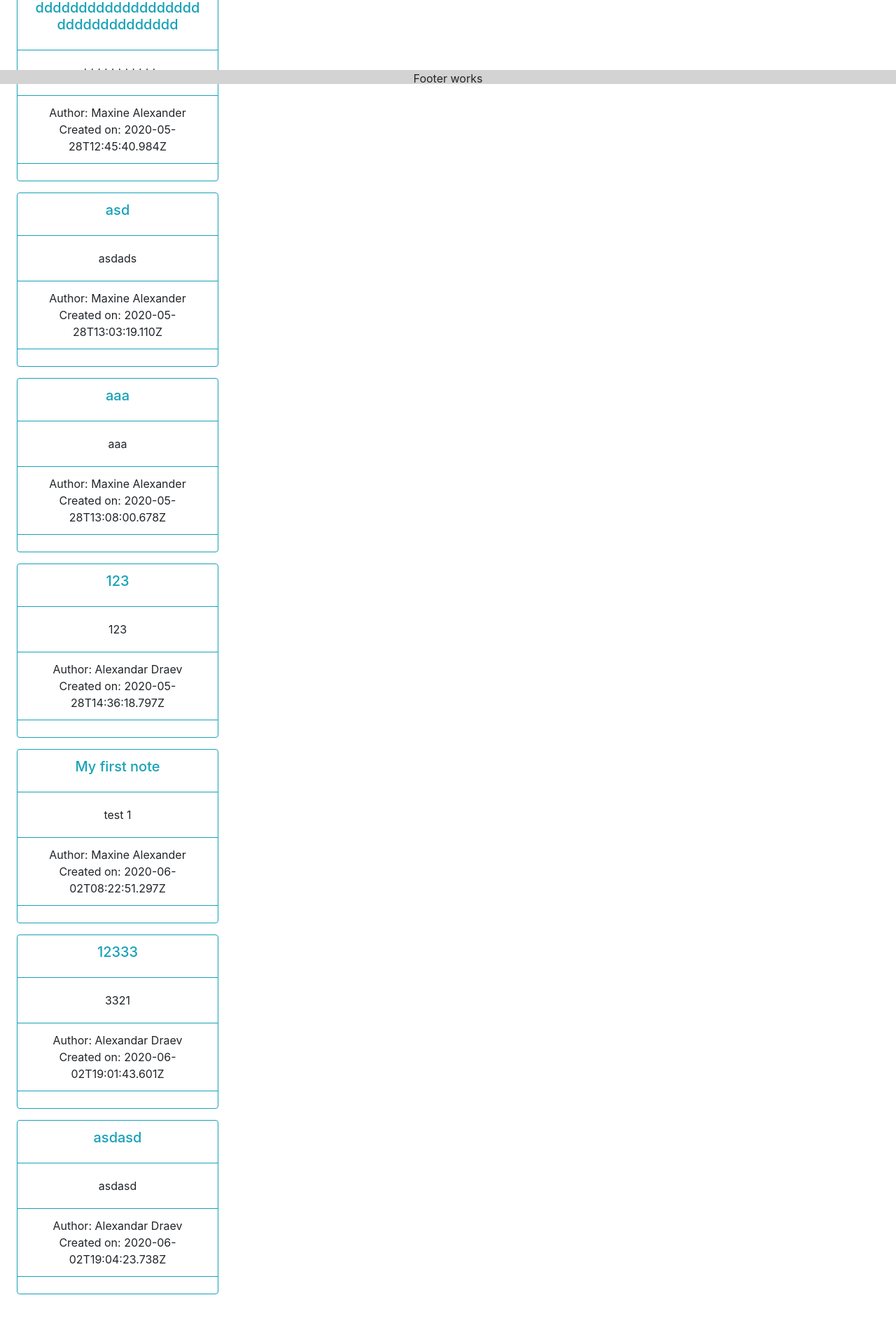
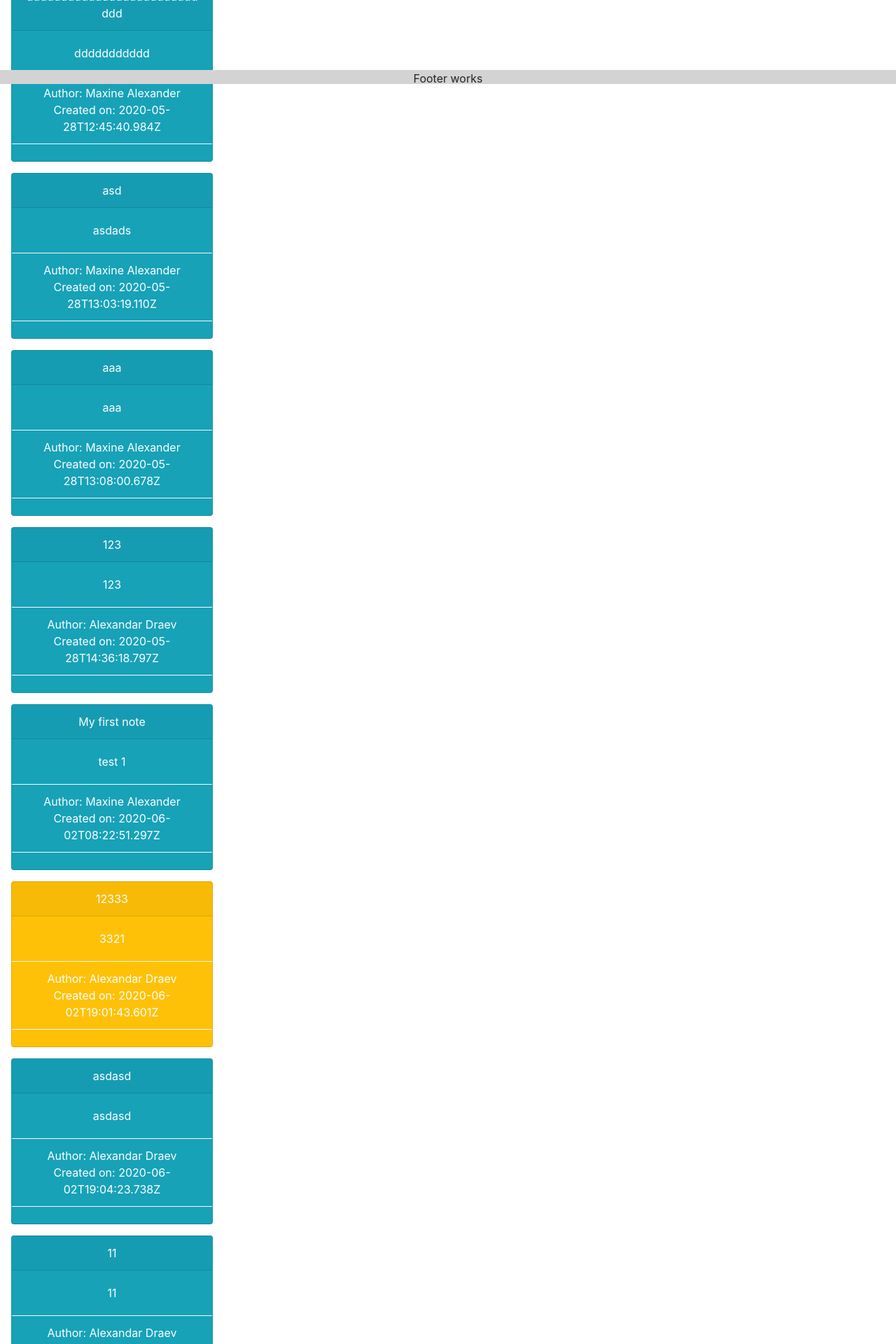
Before and after one commit to developerontheblock/todos-app, a React (Create React App) app: page /notes in a window 1280 px wide. Shown: the part 680-2600 px from the top of the page at 70% size. Before the commit the page ends 2545 px from the top, so only its background shows below. Built offline with nearby package versions, Linux system fonts and the light colour scheme; data requests are answered from the project's data file; sample sign-in values are in the browser's storage.

Commit message:
Note Statuses colors, beautify Note Cards

```diff
--- a/db/db.json
+++ b/db/db.json
@@ -151,6 +151,76 @@
       "date": "2020-06-02T19:04:23.738Z",
       "status": "Active",
       "id": "g0jQv2H"
+    },
+    {
+      "title": "11",
+      "content": "11",
+      "authorId": "PbVvp7n",
+      "authorName": "Alexandar Draev",
+      "data": "",
+      "status": "Active",
+      "date": "2020-06-02T19:10:52.486Z",
+      "id": "DJmvIJS"
+    },
+    {
+      "title": "22",
+      "content": "22",
+      "authorId": "PbVvp7n",
+      "authorName": "Alexandar Draev",
+      "data": "",
+      "status": "Active",
+      "date": "2020-06-02T19:10:57.327Z",
+      "id": "ly2k4aP"
+    },
+    {
+      "title": "asdasdddddddddddddddddddddddddddddddddddddddddddddddd",
+      "content": "asd",
+      "authorId": "PbVvp7n",
+      "authorName": "Alexandar Draev",
+      "data": "",
+      "status": "Active",
+      "date": "2020-06-02T19:12:38.007Z",
+      "id": "1k5WDdx"
+    },
+    {
+      "title": "abc",
+      "content": "asd",
+      "authorId": "PbVvp7n",
+      "authorName": "Alexandar Draev",
+      "data": "",
+      "status": "Active",
+      "date": "2020-06-02T19:13:42.085Z",
+      "id": "ZukHqK1"
+    },
+    {
+      "title": "ee",
+      "content": "ee",
+      "authorId": "PbVvp7n",
+      "authorName": "Alexandar Draev",
+      "data": "",
+      "status": "Done",
+      "date": "2020-06-02T19:19:03.920Z",
+      "id": "tJyPSBW"
+    },
+    {
+      "title": "a",
+      "content": "a",
+      "authorId": "PbVvp7n",
+      "authorName": "Alexandar Draev",
+      "data": "",
+      "date": "2020-06-02T19:20:05.837Z",
+      "status": "Active",
+      "id": "TB-pDLA"
+    },
+    {
+      "title": "qwe",
+      "content": "qwe",
+      "authorId": "PbVvp7n",
+      "authorName": "Alexandar Draev",
+      "data": "",
+      "status": "Pending",
+      "date": "2020-06-02T19:34:17.527Z",
+      "id": "HjsdGAP"
     }
   ]
 }
--- a/src/components/notes/note-card/NoteCard.jsx
+++ b/src/components/notes/note-card/NoteCard.jsx
@@ -1,6 +1,7 @@
 import React from 'react';
 import { Link } from 'react-router-dom';
 import { getLoggedUser } from '../../../core/api/users.api';
+import { NotesStatus } from '../../../core/api/notes.api';
 
 const noteCardStyle =
 {
@@ -15,23 +16,38 @@ const deleteBtnStyles =
 export function NoteCard({ note, onDeleteClick }) {
 
     const loggedUser = getLoggedUser();
+
+    let noteClassByType = "card text-white m-3 ";
+    switch (note.status) {
+        case NotesStatus.Active:
+            noteClassByType += "bg-info";
+            break;
+        case NotesStatus.Done:
+            noteClassByType += "bg-success";
+            break;
+        case NotesStatus.Pending:
+            noteClassByType += "bg-warning";
+            break;
+        default:
+            noteClassByType += "bg-info";
+            break;
+    }
+
     return (
-        <div className="card border-info mb-3 mb-2 ml-4 mt-2" style={noteCardStyle}>
-            <div className="card-header bg-transparent border-info text-info"> <h5 className="card-title">{note.title}</h5></div>
+        <div className={noteClassByType} style={noteCardStyle}>
+            <div className="card-header">
+                {note.title}
+            </div>
             <div className="card-body">
                 <p className="card-text">{note.content}</p>
             </div>
-            <div className="card-footer bg-transparent border-info">
-                <div>
-                    Author: {note.authorName}
-                </div>
-                <div>
-                    Created on: {note.date}
-                </div>
+            <div className="card-footer bg-transparent border-light">
+                <div>Author: {note.authorName}</div>
+                <div>Created on: {note.date}</div>
             </div>
-            <div className="card-footer bg-transparent border-info">
-                {(loggedUser.isAdmin || loggedUser.id === note.authorId) && <Link className="cursor-pointer btn btn-success mr-1 " to={`/notes/edit/${note.id}`}>Edit </Link>}
-                {(loggedUser.isAdmin || loggedUser.id === note.authorId) && <span className="cursor-pointer btn btn-danger " style={deleteBtnStyles} onClick={() => onDeleteClick(note.id)}>Delete</span>}
+            <div className="card-footer bg-transparent border-light">
+                {(loggedUser.isAdmin || loggedUser.id === note.authorId) && <Link className="cursor-pointer btn btn-success btn-outline-light mr-2" to={`/notes/edit/${note.id}`}>Edit </Link>}
+                {(loggedUser.isAdmin || loggedUser.id === note.authorId) && <span className="cursor-pointer btn btn-danger btn-outline-light" style={deleteBtnStyles} onClick={() => onDeleteClick(note.id)}>Delete</span>}
             </div>
         </div>
     );
--- a/src/core/api/notes.api.js
+++ b/src/core/api/notes.api.js
@@ -47,7 +47,10 @@ export function saveNote(noteData) {
     noteData.authorId = loggedUser.id;
     noteData.authorName = loggedUser.name;
     noteData.date = new Date();
-    noteData.status = NotesStatus.Active;
+
+    if (!noteData.status) {
+        noteData.status = NotesStatus.Active;
+    }
 
     return axios.post(`${apiUrl}/notes`, noteData);
 }
```
